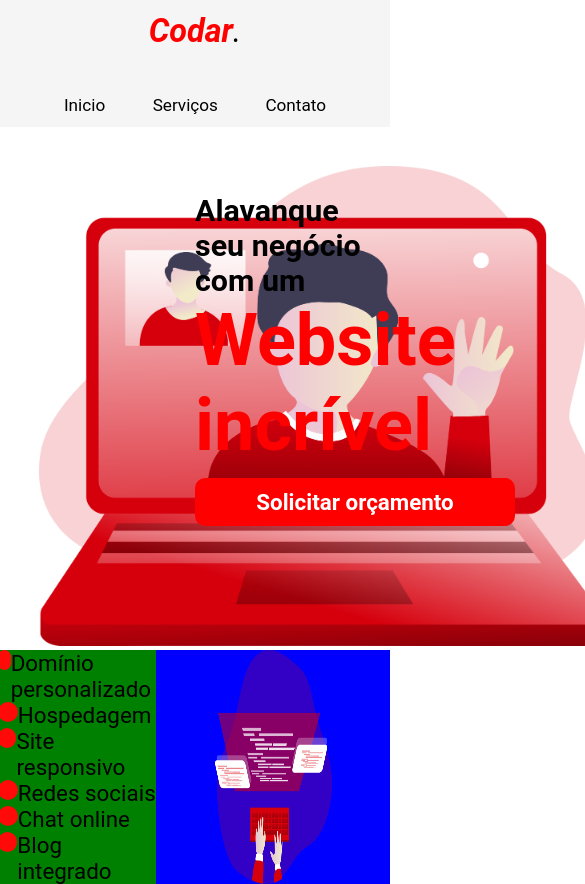
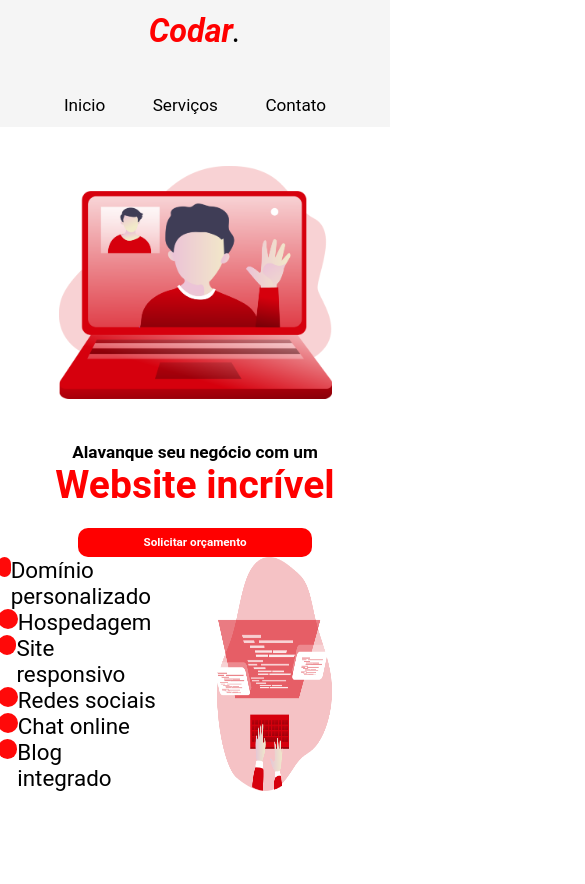
Before and after one commit to igor02b1/codar-turma, a plain HTML site: page src/index.html in a window 390 px wide. Shown: the whole page, 585 px wide, since content can reach past the window. After the commit the page ends 844 px from the top, so only its background shows below. Drawn offline with Linux system fonts and the light colour scheme.

Commit message:
Main1 Responsivada

```diff
--- a/src/style.css
+++ b/src/style.css
@@ -6,10 +6,10 @@
 }
 
 @import url("https://fonts.googleapis.com/css2?family=Roboto:wght@300;400;500;700;900&display=swap");
-
 body {
     font-family: "Segoe UI", "Sans Serif";
 }
+
 
 /* header começa aqui */
 
@@ -18,11 +18,9 @@ body {
     background-color: whitesmoke;
     min-height: 15vh;
     height: auto;
-
     display: flex;
     justify-content: space-between;
     align-items: center;
-
     padding: 0 4%;
 }
 
@@ -70,60 +68,105 @@ body {
 
 /* header termina aqui */
 
+
 /* main começa aqui*/
 
 .containers {
     margin-top: 10%;
     display: flex;
+    justify-content: space-around;
+    align-items: center;
     width: 100%;
 }
 
 .box-img {
-  width: 40%;
-  margin-left: 10%;
+    width: 30%;
 }
 
 .box-img img {
-  width: 35rem;
-  height: 30rem;
+    width: 100%;
 }
 
 .box-text {
-  width: 50%;
-  padding-top: 7%;
+    width: 30%;
 }
 
 .box-text h2 {
-  font-size: 1.9em;
+    font-size: 1.9vw;
     font-weight: 600;
 }
 
 .box-text p {
     font-weight: 700;
-  font-size: 4.5em;
+    font-size: 4vw;
     color: red;
 }
 
 .btn-container-1 {
-  height: 3rem;
-  width: 20rem;
-  margin-top: 5%;
+    width: 100%;
     background-color: red;
     color: white;
-  font-size: 1.4em;
+    font-size: 1.4vw;
     font-weight: 600;
     border: 0;
     border-radius: 10px;
     cursor: pointer;
+    padding: 2% 0;
+    margin-top: 5%;
 }
 
 .btn-container-1:hover {
     transform: scale(1.1);
 }
 
-/*main termina aqui*/
 
-/* Seção media */
+/* Seção do igo */
+
+.container-options {
+    display: flex;
+    justify-content: space-around;
+    width: 100%;
+}
+
+.container-options nav {
+    width: 40%;
+    display: flex;
+    flex-direction: column;
+    align-items: center;
+    justify-content: center;
+}
+
+.container-options nav ul {
+    list-style: none;
+}
+
+.container-options ul li {
+    display: flex;
+}
+
+.imagem-bolinha {
+    width: 20px;
+    height: 20px;
+    border-radius: 50px;
+    background-color: rgb(255, 9, 9);
+}
+
+.container-options ul li p {
+    font-size: 1.4em;
+}
+
+.coding-img {
+    width: 60%;
+    display: flex;
+    justify-content: center;
+}
+
+.coding-img img {
+    width: 50%;
+}
+
+
+/* Responsividade menu */
 
 @media (max-width: 768px) {
     .conteiner-header {
@@ -131,81 +174,64 @@ body {
         flex-direction: column;
         justify-content: space-between;
         align-items: center;
-
         padding: 3% 2%;
     }
-
     .conteiner-logo {
         font-size: 8.3vw;
         display: flex;
     }
-
     .header-conteiner-menu {
         width: 100%;
         font-size: 4.4vw;
         margin-top: 5%;
     }
-
     .header-conteiner-menu ul {
         width: 70%;
         font-size: 1em;
         margin: 0 auto;
         justify-content: space-between;
     }
-
     #button-login {
         display: none;
     }
 }
-.container-options{
+
+
+/* Responsividade seção main1 */
+
+@media (max-width: 768px) {
+    .containers {
+        margin-top: 10%;
         display: flex;
-    background-color: green;
-    justify-content: space-around;
+        flex-direction: column;
+        justify-content: unset;
+        align-items: center;
         width: 100%;
     }
-
-.container-options nav{
-    width: 40%;
-    background-color: rgb(230, 255, 1);
+    .box-img {
+        width: 70%;
+    }
+    .box-text {
+        margin-top: 10%;
+        width: 100%;
         display: flex;
         flex-direction: column;
+        justify-content: center;
         align-items: center;
-    justify-content: center;
-
     }
-
-.container-options nav ul {
-    list-style: none;
+    .box-text h2 {
+        font-size: 4.4vw;
+        font-weight: 600;
+        text-align: center;
     }
-
-.container-options ul li{
-    background-color: green;
-    display: flex;
-
+    .box-text p {
+        font-weight: 700;
+        font-size: 10vw;
+        text-align: center;
+        color: red;
     }
-
-.imagem-bolinha{
-  width: 20px;
-  height: 20px;
-  border-radius: 50px;
-  background-color: rgb(255, 9, 9);
-
+    .btn-container-1 {
+        width: 60%;
+        font-size: 3vw;
     }
-
-.container-options ul li p {
-    font-size: 1.4em;
-
 }
-
-.coding-img{
-    width: 60%;
-    background-color: blue;
-    display: flex;
-    justify-content: center;
-}
-
-.coding-img img {
-    width: 50%;
-
-
-}
```
Also changed, not shown: src/index.html (+3 -0 lines). Lines whose indentation alone changed are shown as unchanged.
